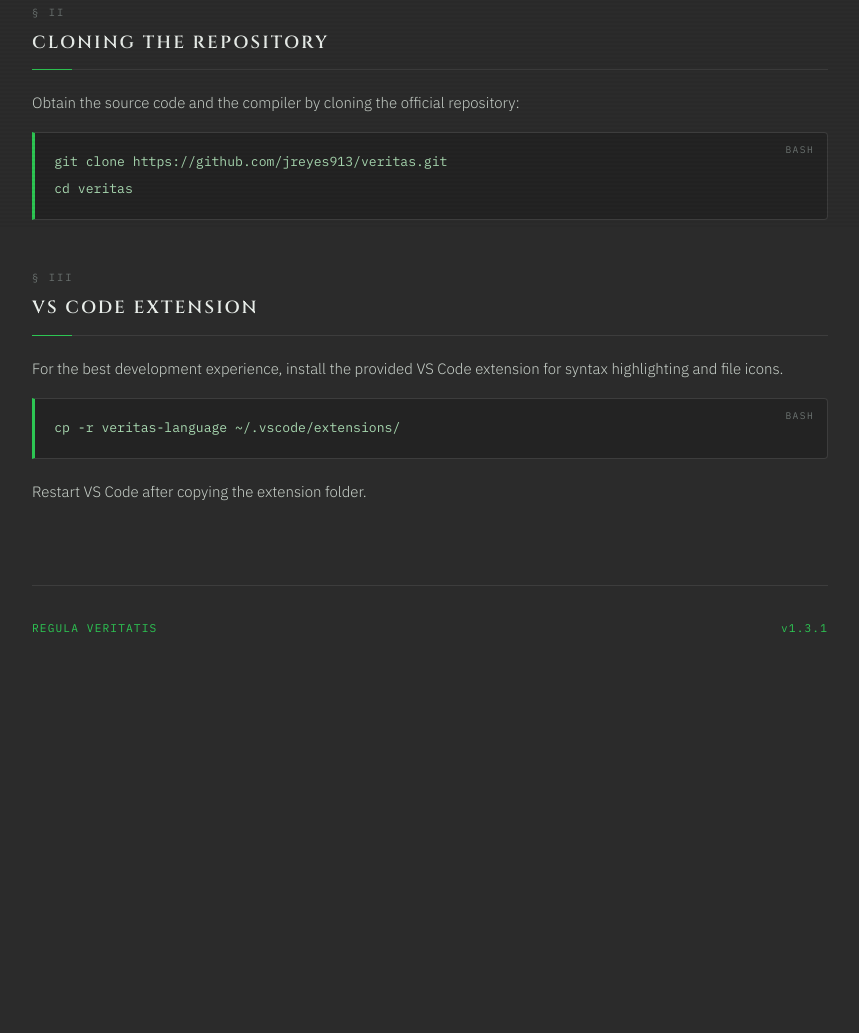
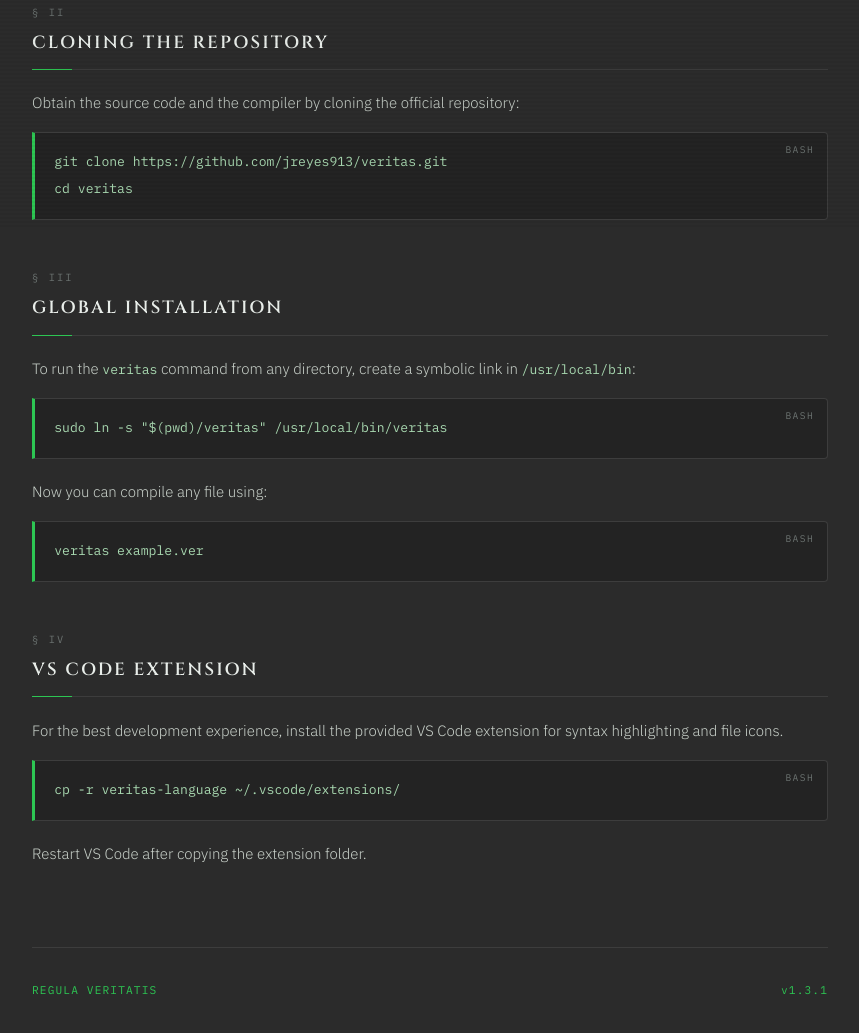
Before and after one commit to jreyes913/veritas, a plain HTML site: page pages/installatio.html in a window 1280 px wide. Shown: the part 571-1604 px from the top of the page, without its empty margins (210-1069 px from the left). Before the commit the page ends 1305 px from the top, so only its background shows below. Drawn offline with Linux system fonts and the light colour scheme.

Commit message:
Rename build script to 'veritas' and make it location-independent for global installation.

```diff
--- a/pages/installatio.html
+++ b/pages/installatio.html
@@ -154,6 +154,15 @@ cd veritas</code></pre>
 
   <section class="section">
     <p class="section-number">§ III</p>
+    <h2>Global Installation</h2>
+    <p>To run the <code>veritas</code> command from any directory, create a symbolic link in <code>/usr/local/bin</code>:</p>
+    <pre><code>sudo ln -s "$(pwd)/veritas" /usr/local/bin/veritas</code></pre>
+    <p>Now you can compile any file using:</p>
+    <pre><code>veritas example.ver</code></pre>
+  </section>
+
+  <section class="section">
+    <p class="section-number">§ IV</p>
     <h2>VS Code Extension</h2>
     <p>For the best development experience, install the provided VS Code extension for syntax highlighting and file icons.</p>
     <pre><code>cp -r veritas-language ~/.vscode/extensions/</code></pre>
```
Also changed, not shown: README.md, 2 other files.
